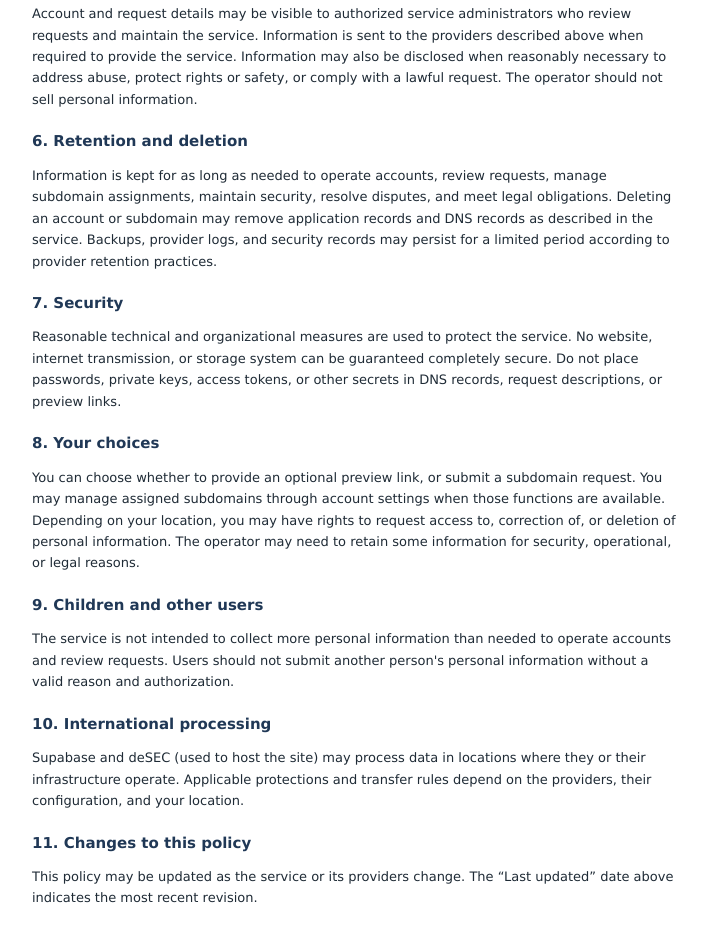
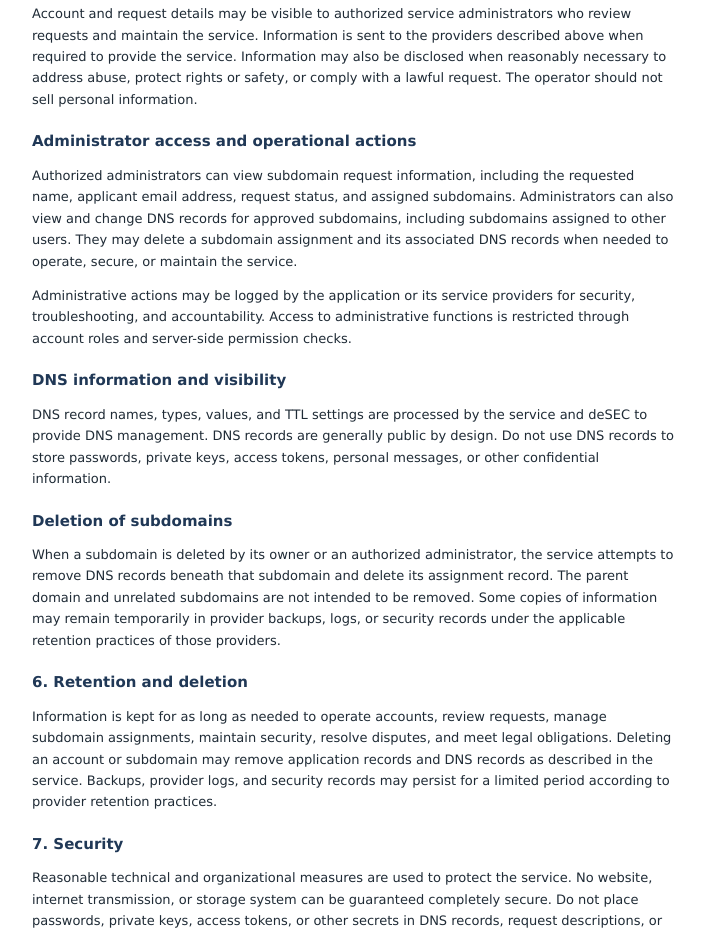
Before and after one commit to drawer5740/is-aroace, a plain HTML site: page privacy/index.html in a window 1280 px wide. Shown: the part 916-1848 px from the top of the page, without its empty margins (183-890 px from the left). Drawn offline with Linux system fonts and the light colour scheme.

Commit message:
Update index.html

```diff
--- a/privacy/index.html
+++ b/privacy/index.html
@@ -40,7 +40,15 @@
 
     <h2>5. Sharing</h2>
     <p>Account and request details may be visible to authorized service administrators who review requests and maintain the service. Information is sent to the providers described above when required to provide the service. Information may also be disclosed when reasonably necessary to address abuse, protect rights or safety, or comply with a lawful request. The operator should not sell personal information.</p>
+<h2>Administrator access and operational actions</h2>
+<p>Authorized administrators can view subdomain request information, including the requested name, applicant email address, request status, and assigned subdomains. Administrators can also view and change DNS records for approved subdomains, including subdomains assigned to other users. They may delete a subdomain assignment and its associated DNS records when needed to operate, secure, or maintain the service.</p>
+<p>Administrative actions may be logged by the application or its service providers for security, troubleshooting, and accountability. Access to administrative functions is restricted through account roles and server-side permission checks.</p>
 
+<h2>DNS information and visibility</h2>
+<p>DNS record names, types, values, and TTL settings are processed by the service and deSEC to provide DNS management. DNS records are generally public by design. Do not use DNS records to store passwords, private keys, access tokens, personal messages, or other confidential information.</p>
+
+<h2>Deletion of subdomains</h2>
+<p>When a subdomain is deleted by its owner or an authorized administrator, the service attempts to remove DNS records beneath that subdomain and delete its assignment record. The parent domain and unrelated subdomains are not intended to be removed. Some copies of information may remain temporarily in provider backups, logs, or security records under the applicable retention practices of those providers.</p>
     <h2>6. Retention and deletion</h2>
     <p>Information is kept for as long as needed to operate accounts, review requests, manage subdomain assignments, maintain security, resolve disputes, and meet legal obligations. Deleting an account or subdomain may remove application records and DNS records as described in the service. Backups, provider logs, and security records may persist for a limited period according to provider retention practices.</p>
 
```
